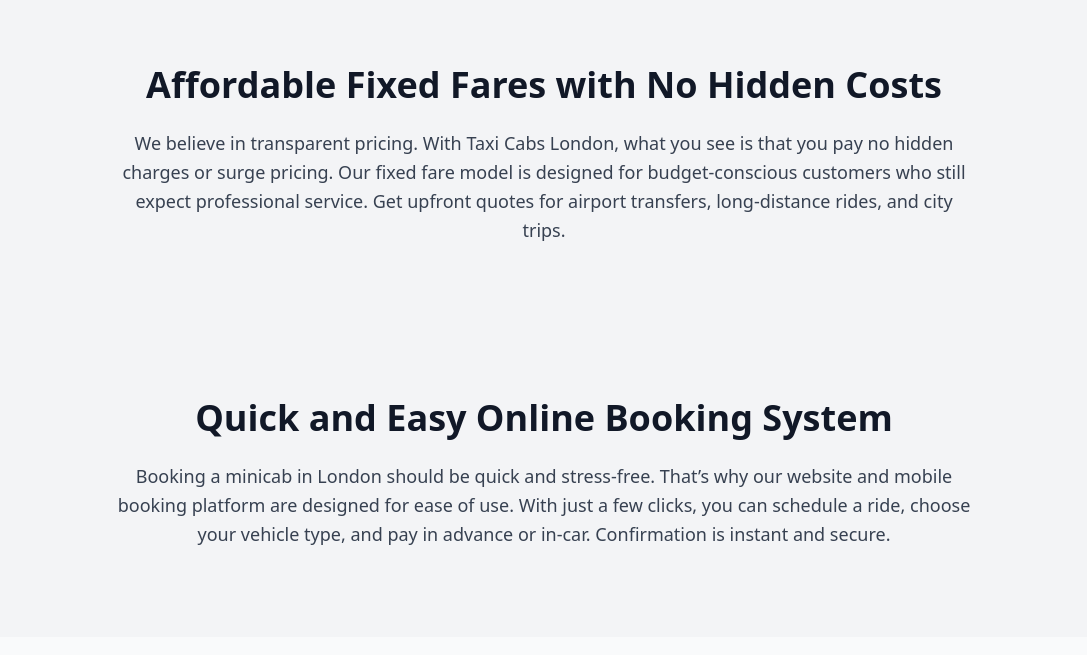
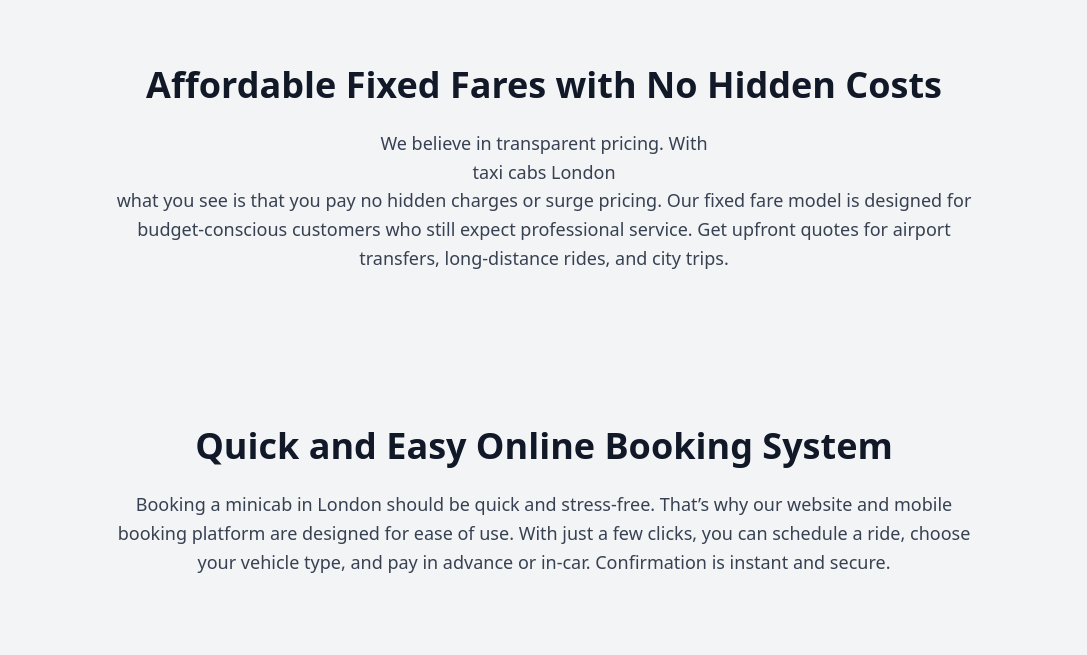
Before and after one commit to minicabs/taxi-cabs-london, a plain HTML site: page index.html in a window 1280 px wide. Shown: the part 2120-2775 px from the top of the page, without its empty margins (96-1183 px from the left). Drawn offline with nearby package versions, Linux system fonts and the light colour scheme.

Commit message:
Update index.html

```diff
--- a/index.html
+++ b/index.html
@@ -66,7 +66,7 @@
   <div class="max-w-4xl mx-auto text-center px-4">
     <h2 class="text-4xl font-bold text-gray-900 mb-6">Affordable Fixed Fares with No Hidden Costs</h2>
     <p class="text-lg text-gray-700 leading-relaxed mb-6">
-We believe in transparent pricing. With Taxi Cabs London, what you see is that you pay no hidden charges or surge pricing.
+We believe in transparent pricing. With <a href="https://earth.google.com/earth/d/1MZcDOGP92kRKUQw9hvUxYzjmpAzMTvrl?usp=sharing" class="block text-blue text-lg hover:underline">taxi cabs London</a> what you see is that you pay no hidden charges or surge pricing.
 Our fixed fare model is designed for budget-conscious customers who still expect professional service. Get upfront quotes for airport transfers, long-distance rides, and city trips.
     </p>
   </div>
```
